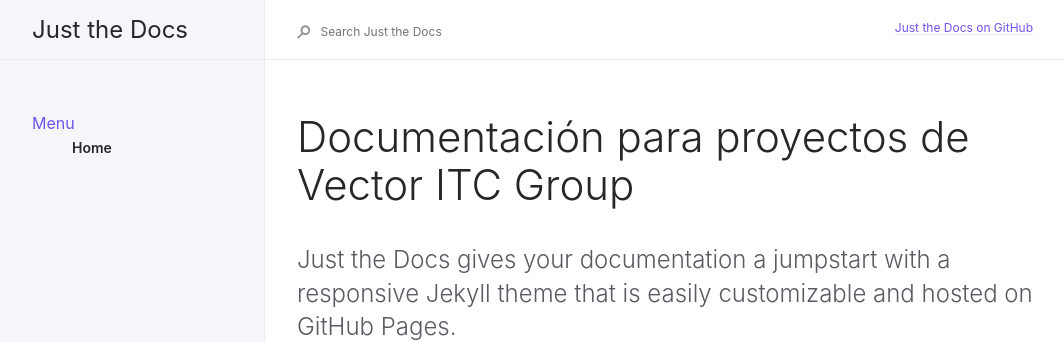
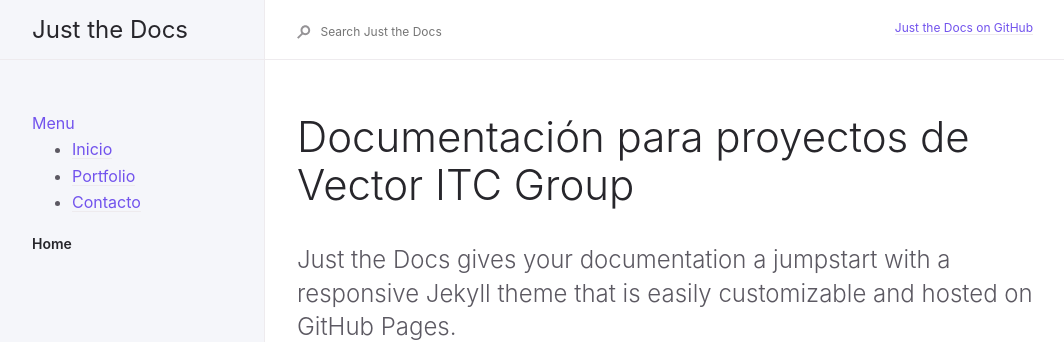
Before and after one commit to abeltranes/abeltranes.github.io, a Jekyll site: the page built from index.md, in a window 1280 px wide. Shown: the top 342 px of the page, without its empty margins (91-1155 px from the left). Built offline with Jekyll 4.4.1, drawn with Linux system fonts in a browser that asks for light colours.

Commit message:
Update nav.html

```diff
--- a/_includes/nav.html
+++ b/_includes/nav.html
@@ -2,7 +2,10 @@
   <link rel="stylesheet" href="css/style.css">
   <a id="open-hide" class="open-hide">Menu</a>
   <ul id="menu" class="menu">
-
+  <li><a href="">Inicio</a></li>
+  <li><a href="">Portfolio</a></li>
+  <li><a href="">Contacto</a></li>
+  </ul>
 
 <nav role="navigation" aria-label="Main navigation">
   <ul class="navigation-list">
@@ -49,6 +52,6 @@
   </ul>
 </nav>
 
-</ul>
+
 <script  src="js/index.js"></script>
 </body>
```
